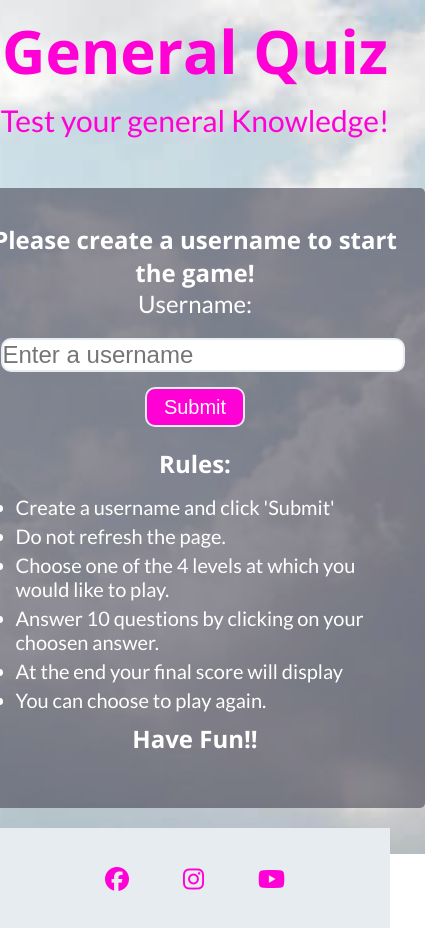
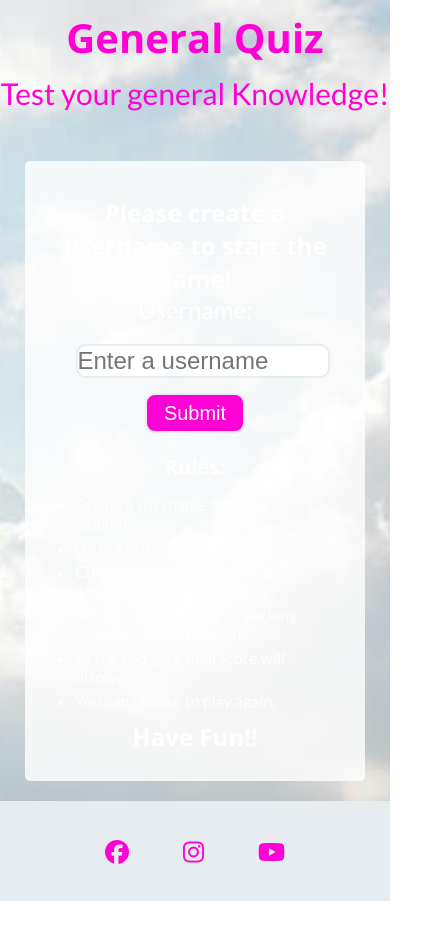
Before and after one commit to th-1982/general-quiz-game, a plain HTML site: page index.html in a window 390 px wide. Shown: the whole page, 425 px wide, since content can reach past the window. After the commit the page ends 901 px from the top, so only its background shows below. Drawn offline with nearby package versions, Linux system fonts and the light colour scheme.

Commit message:
Add all the changes made in index.html

```diff
--- a/assets/css/style.css
+++ b/assets/css/style.css
@@ -190,11 +190,13 @@ ul li {
 }
 
 #score {
-    color: green;
+    color: #AEE727;
+    font-size: 30px;
 }
 
 #failed {
     color: red;
+    font-size: 30px;
 }
 
 /* styling of end of the quiz section */
@@ -231,3 +233,53 @@ footer a {
     font-size: 24px;
     margin: 0 20px 0 20px;
 }
+
+
+/* Setting responsiveness of quiz at different screen width */
+
+/* the above css is responsive for desktop, laptop and tablet */
+/* desktop is from 1440px */
+/* laptop is from 1280px */
+/* tablet is from 1024px */
+/* phone large is from 860px */
+/* phone medium is from 768px */
+/* phone small is from 600px */
+
+/* the one below will be for phone */
+@media (max-width: 600px) {
+    #modal {
+        background-color: rgb(255, 255, 255, 0.8);
+        height: 600px;
+        width: 400px;
+    }
+
+    h1 {
+        font-size: 40px;
+    }
+}
+
+@media (max-width: 480px) {
+    #modal {
+        background-color: rgb(255, 255, 255, 0.8);
+        height: 600px;
+        width: 300px;
+
+        padding-top: 20px;
+        padding-left: 20px;
+        padding-right: 20px;
+        margin-top: 50px;
+        border-radius: 5px;
+    }
+
+    #welcome input {
+        width: 250px;
+    }
+
+    #rules {
+        font-size: 20px;
+    }
+
+    ul li {
+        font-size: 16px;
+    }
+}
--- a/index.html
+++ b/index.html
@@ -22,16 +22,19 @@
     </header>
     <div id="all-section">
         <div id="modal">
+
             <main>
+                <section>
                     <section>
                         <!--welcome section-->
                         <div id="welcome" class="sections show">
                             <!--create a username-->
                             <h3 id="create-username">Please create a username to start the game!</h3>
                             <!--this function is run when form is submited-->
-                        <!--<form action="/" "onsubmit=(event)">-->
+                            <!--<form action="/" onsubmit="(event) => console.log(event)">-->
                             <label for="user-input">Username:</label>
-                        <input type="text" id="user-input" name="user-input" placeholder="Enter a username" required>
+                            <input type="text" id="user-input" name="user-input" placeholder="Enter a username"
+                                required>
                             <div>
                                 <button onclick="saveUsersName(event)">Submit</button>
                             </div>
@@ -50,16 +53,13 @@
                             </div>
                         </div>
                     </section>
-            </main>
-        </div>
-    </div>
 
                     <!--Choose level section-->
                     <section>
                         <div id="level" class="sections hide">
                             <h2 id="user">Welcome User</h2>
                             <h3>Choose Your Level</h3>
-
+                            <ul>
                                 <!--this function is run when form is submited-->
                                 <!--<form onsubmit="gotoQuiz(event)">-->
                                 <input name="level" type="radio" value="Beginner" checked>
@@ -74,7 +74,7 @@
                                     <button onclick="goToQuiz(event)">Next</button>
                                 </div>
                                 <!--</form>-->
-
+                            </ul>
                         </div>
                     </section>
 
@@ -83,13 +83,12 @@
                         <div id="quiz-div" class="sections hide">
                             <div>
                                 <div>
-                    <h5 id="level-choosen">Level Chosen:</h5>
+                                    <h5 id="level-choosen">Level Choosen:</h5>
                                 </div>
-                <h4 id="quiz-question">What is the capital of USA?</h4>
-
+                                <h4 id="quiz-question">What is the capital of USA</h4>
+                                <div>
                                     <!--this function is run when form is submited-->
                                     <!--<form onsubmit="forQuiz(event)">-->
-                <div>
                                     <div>
                                         <input name="question" type="radio" value="Washington DC">
                                         <label name="label-option" class="label">Washington DC</label>
@@ -102,13 +101,13 @@
                                         <input name="question" type="radio" value="New York">
                                         <label name="label-option" class="label">New York</label>
                                     </div>
-                </div>
                                     <!--</form>-->
                                     <div id="score-tracker">
                                         <img src="assets/images/green-tick.png" alt="green mark">
                                         <span id="score">0</span>
                                         <img src="assets/images/red-x.png" alt="red mark">
                                         <span id="failed">0</span>
+                                    </div>
                                 </div>
                             </div>
                         </div>
@@ -124,7 +123,10 @@
                             <button id="play-again">Play Again</button>
                         </div>
                     </section>
-
+                    <section>
+            </main>
+        </div>
+    </div>
     <!--footer with social media links-->
     <footer>
         <a href="https://facebook.com" target="_blank" rel="noopener"
@@ -133,12 +135,12 @@
             </i>
         </a>
         <a href="https://instagram.com" target="_blank" rel="noopener"
-            aria-label="Visit our Instagram page (opens in a new tab)">
+            aria-label="Visit our Facebook page (opens in a new tab)">
             <i class="fa-brands fa-instagram"></i>
             </i>
         </a>
         <a href="https://youtube.com" target="_blank" rel="noopener"
-            aria-label="Visit our YouTube page (opens in a new tab)">
+            aria-label="Visit our Facebook page (opens in a new tab)">
             <i class="fa-brands fa-youtube"></i>
             </i>
         </a>
```
Lines whose indentation alone changed are shown as unchanged.
